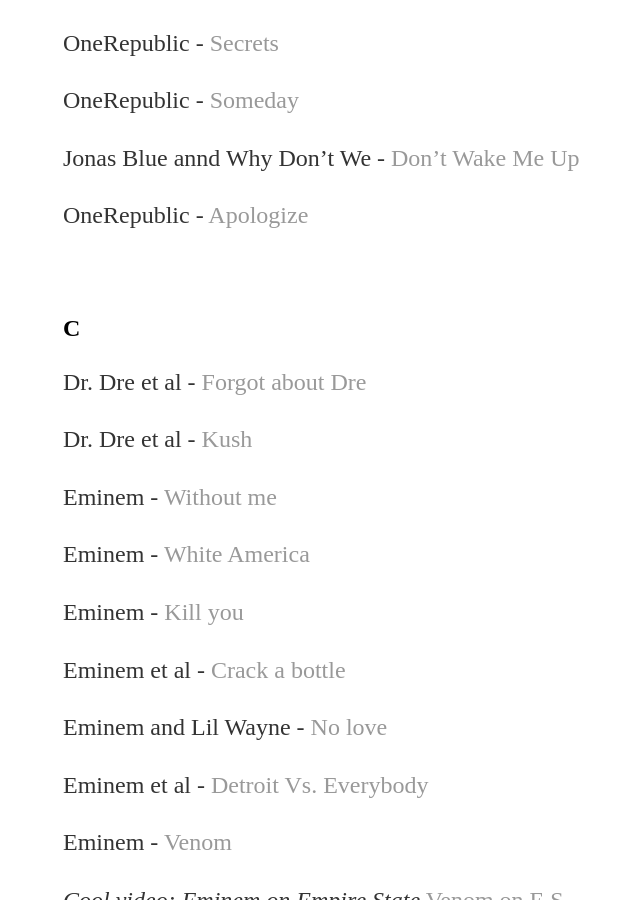
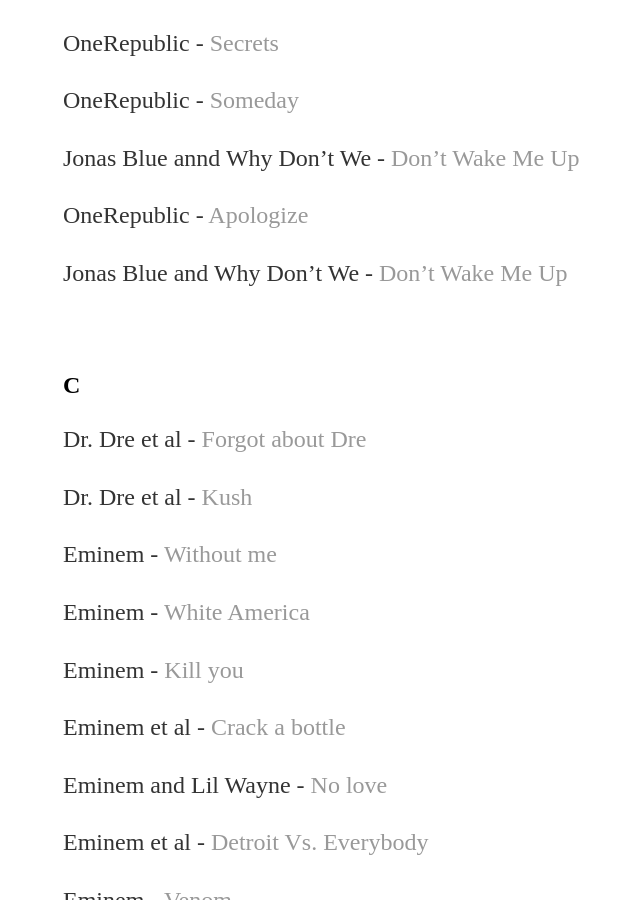
Before and after one commit to yjkweon24/yjkweon24.github.io, a Jekyll site: the page built from _posts/2018-10-23-songs-that-i-love.md, in a window 1280 px wide and 900 px high, scrolled down 13931 px. Shown: the whole window, without its empty margins (129-769 px from the left). Built offline with Jekyll 4.4.1, drawn with Linux system fonts in a browser that asks for light colours.

Commit message:
Update 2018-10-23-songs-that-i-love.md

```diff
--- a/_posts/2018-10-23-songs-that-i-love.md
+++ b/_posts/2018-10-23-songs-that-i-love.md
@@ -485,6 +485,8 @@
 
 OneRepublic - [Apologize](https://www.youtube.com/watch?v=F30px8QyFYE)
 
+Jonas Blue and Why Don't We - [Don’t Wake Me Up](https://www.youtube.com/watch?v=r7u7Lp13v88)
+
 <br>
 
 ## C
```
